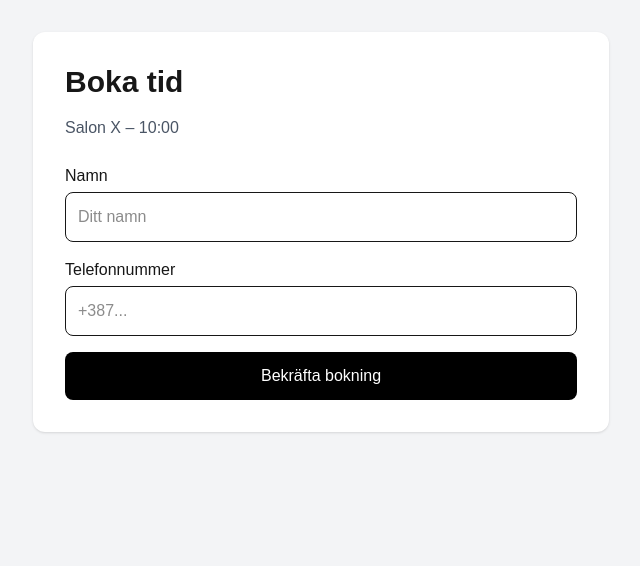
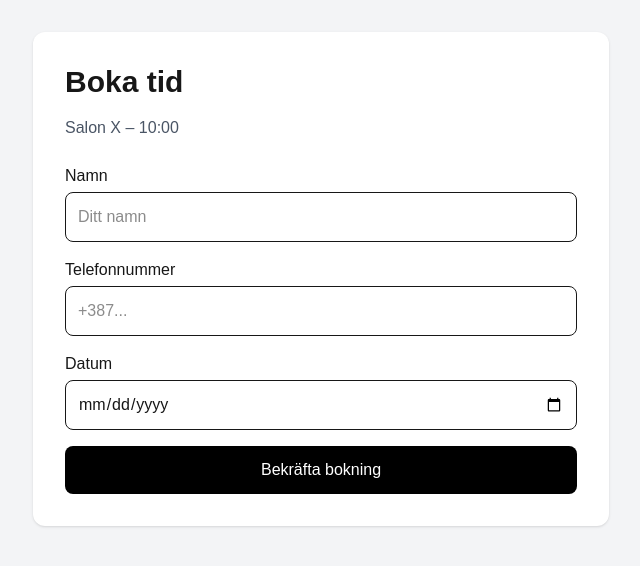
Before and after one commit to nz09001-png/rezervisi-ba, a Next.js app: page /booking in a window 1280 px wide. Shown: the top 566 px of the page, without its empty margins (319-959 px from the left). Built offline with nearby package versions, Linux system fonts and the light colour scheme; no server answers.

Commit message:
Prevent double bookings

```diff
--- a/app/admin/page.tsx
+++ b/app/admin/page.tsx
@@ -28,6 +28,7 @@ export default async function AdminPage() {
                 <th className="p-4">Telefon</th>
                 <th className="p-4">Salong</th>
                 <th className="p-4">Tid</th>
+                <th className="p-4">Datum</th>
                 <th className="p-4">Skapad</th>
               </tr>
             </thead>
@@ -39,6 +40,7 @@ export default async function AdminPage() {
                   <td className="p-4">{booking.phone}</td>
                   <td className="p-4">{booking.salon}</td>
                   <td className="p-4">{booking.booking_time}</td>
+                  <td className="p-4">{booking.booking_date}</td>
                   <td className="p-4">
                     {new Date(booking.created_at).toLocaleString("sv-SE")}
                   </td>
--- a/app/booking/page.tsx
+++ b/app/booking/page.tsx
@@ -19,12 +19,28 @@ function BookingContent() {
     const formData = new FormData(e.currentTarget);
     const customerName = formData.get("customer_name") as string;
     const phone = formData.get("phone") as string;
+    const bookingDate = formData.get("booking_date") as string;
+
+    const { data: existingBooking } = await supabase
+      .from("bookings")
+      .select("*")
+      .eq("salon", salon)
+      .eq("booking_time", time)
+      .eq("booking_date", bookingDate)
+      .maybeSingle();
+
+    if (existingBooking) {
+      alert("Denna tid är redan bokad. Välj en annan tid.");
+      setLoading(false);
+      return;
+    }
 
     const { error } = await supabase.from("bookings").insert({
       customer_name: customerName,
       phone: phone,
       salon: salon,
       booking_time: time,
+      booking_date: bookingDate,
     });
 
     if (error) {
@@ -88,6 +104,16 @@ function BookingContent() {
             />
           </div>
 
+          <div>
+            <label className="block mb-1 font-medium">Datum</label>
+            <input
+              name="booking_date"
+              className="w-full border p-3 rounded-lg"
+              type="date"
+              required
+            />
+          </div>
+
           <button
             disabled={loading}
             className="w-full bg-black text-white p-3 rounded-lg"
```
